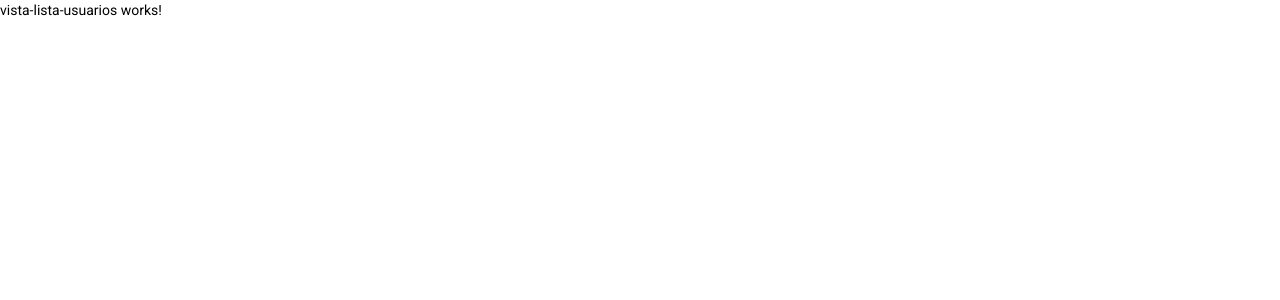
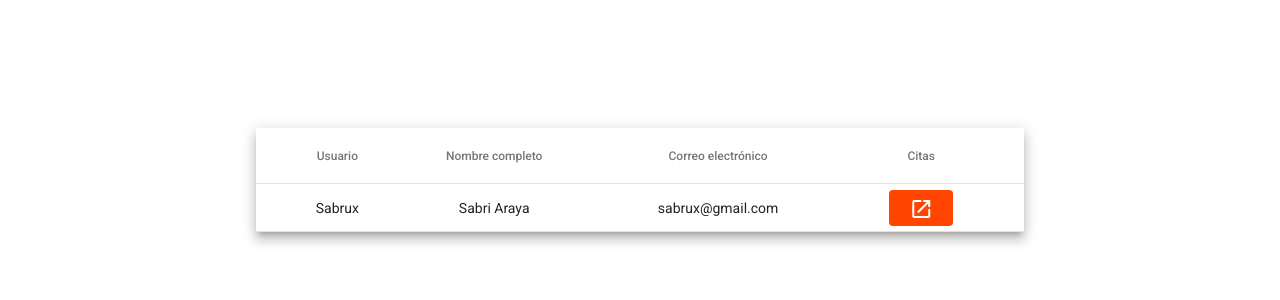
Before and after one commit to JavierAlfaroJara/SalonDeBellezaAngular, an Angular app in the folder salon-de-belleza/: page /vista-usuarios in a window 1280 px wide. Shown: the top 300 px of the page. Built offline with nearby package versions, Linux system fonts and the light colour scheme.

Commit message:
Vista de ver usuarios y citas de los mismos (WIP)

```diff
--- a/salon-de-belleza/src/app/app.module.ts
+++ b/salon-de-belleza/src/app/app.module.ts
@@ -21,6 +21,7 @@ import { MatTableModule } from '@angular/material/table';
 import { MatDialogModule } from '@angular/material/dialog';
 import { MatProgressSpinnerModule } from '@angular/material/progress-spinner';
 import {MatPaginatorModule} from '@angular/material/paginator';
+import {MatExpansionModule} from '@angular/material/expansion';
 
 @NgModule({
   declarations: [
@@ -47,7 +48,8 @@ import {MatPaginatorModule} from '@angular/material/paginator';
     MatDialogModule,
     MatPaginatorModule,
     MatInputModule,
-    MatIconModule
+    MatIconModule,
+    MatExpansionModule
   ],
   providers: [],
   bootstrap: [AppComponent]
--- a/salon-de-belleza/src/app/components/dialogs/dialogo-ver-citas-usuario/dialogo-ver-citas-usuario.component.html
+++ b/salon-de-belleza/src/app/components/dialogs/dialogo-ver-citas-usuario/dialogo-ver-citas-usuario.component.html
@@ -1 +1,30 @@
-<p>dialogo-ver-citas-usuario works!</p>
+<h1 style="text-align: center;">Citas de {{name}}</h1>
+<mat-list role="list">
+  <!-- Por cita en la lista hacer esto -->
+  <br>
+  <mat-list-item role="listitem">
+    <mat-expansion-panel
+                        (opened)="panelOpenState = true"
+                        (closed)="panelOpenState = false">
+
+      <!-- Aqui va el header del expansible -->
+      <!-- For cita en lista hacer estos -->
+      <mat-expansion-panel-header>
+        <mat-panel-title>
+          <!-- Aqui va la fecha de la cita -->
+          Fecha de la cita: *inserte fecha*
+        </mat-panel-title>
+        <mat-panel-description>
+          <!-- Aqui va el primer servicio de la cita -->
+          "Cita de *inserte servicio*"
+        </mat-panel-description>
+      </mat-expansion-panel-header>
+
+      <!-- Aqui va el contenido del expansible -->
+      <!-- Cuando le da a expandir se actualiza el contenido -->
+      <p>*Descripción de la cita misma* {{panelOpenState}}</p>
+    </mat-expansion-panel>
+    <br><br>
+  </mat-list-item>
+</mat-list>
+<br>
--- a/salon-de-belleza/src/app/components/dialogs/dialogo-ver-citas-usuario/dialogo-ver-citas-usuario.component.ts
+++ b/salon-de-belleza/src/app/components/dialogs/dialogo-ver-citas-usuario/dialogo-ver-citas-usuario.component.ts
@@ -1,4 +1,6 @@
-import { Component, OnInit } from '@angular/core';
+import { Component, Inject, OnInit } from '@angular/core';
+import { MatDialogRef, MAT_DIALOG_DATA } from '@angular/material/dialog';
+import { DialogData } from '../../vista-lista-usuarios/vista-lista-usuarios.component';
 
 @Component({
   selector: 'app-dialogo-ver-citas-usuario',
@@ -7,9 +9,22 @@ import { Component, OnInit } from '@angular/core';
 })
 export class DialogoVerCitasUsuarioComponent implements OnInit {
 
-  constructor() { }
+  id = ""
+  name = ""
+
+  datos: any;
+  panelOpenState = false;
+
+  constructor(
+    public dialogRef: MatDialogRef<DialogoVerCitasUsuarioComponent>,
+    @Inject(MAT_DIALOG_DATA) public data: DialogData,
+  ) {
+    this.datos = data
+  }
 
   ngOnInit(): void {
+    this.id = this.datos.id,
+    this.name = this.datos.name
   }
 
 }
--- a/salon-de-belleza/src/app/components/vista-lista-usuarios/vista-lista-usuarios.component.css
+++ b/salon-de-belleza/src/app/components/vista-lista-usuarios/vista-lista-usuarios.component.css
@@ -0,0 +1,109 @@
+.Container{
+    width: 100%;
+    height: 100%;
+    display:block;
+    align-items: center;
+    justify-content: center;
+}
+
+.example-h2 {
+    margin: 10px;
+  }
+
+  .example-section {
+    display: flex;
+    align-content: center;
+    align-items: center;
+    height: 60px;
+  }
+
+  .example-margin {
+    margin: 0 10px;
+  }
+
+.example-card {
+    max-width: 30%;
+    left: 35%;
+    top: 100px;
+}
+
+
+.inputSearch{
+    width: 50%;
+    margin-left: 25%;
+    margin-right: 5%;
+    margin-bottom: 7%;
+    display:block;
+    align-items: center;
+    justify-content: center;
+    color:white;
+    font-weight: bold;
+    font-size: 90%;
+    text-align-last: center;
+}
+
+.searchButtom{
+    color:white !important;
+    margin-top: 25%;
+    background-color: orangered;
+
+}
+.ButtomActions{
+    color: white;
+    background-color: orangered;
+}
+
+#toolbar{
+    background-color: #FF0000 !important ;
+    color: white !important;
+    align-content: center;
+    justify-content: center;
+}
+.material-icons{
+    color: white;
+}
+
+#icons2{
+    color: white !important;
+}
+
+table {
+    margin-top: 10%;
+    margin-left: 20%;
+    width: 60%;
+}
+
+th.mat-sort-header-sorted {
+    color: black;
+}
+
+::ng-deep .mat-focused .mat-form-field-label {
+    /*change color of label*/
+    color:white !important;
+    font-size: 12px;
+}
+
+::ng-deep.mat-form-field-underline {
+    /*change color of underline*/
+    background-color:white !important;
+    width: 30%;
+
+  }
+
+::ng-deep.mat-form-field-ripple {
+   /*change color of underline when focused*/
+   background-color: white !important;;
+   color: white;
+  }
+
+::ng-deep.mat-form-field-empty.mat-form-field-label {
+    color:white;
+    font-size: 12px;
+}
+::ng-deep.mat-focused.placeholder {
+    color: white;
+}
+
+.mat-header-cell{
+    text-align: center;
+}
--- a/salon-de-belleza/src/app/components/vista-lista-usuarios/vista-lista-usuarios.component.html
+++ b/salon-de-belleza/src/app/components/vista-lista-usuarios/vista-lista-usuarios.component.html
@@ -1 +1,32 @@
-<p>vista-lista-usuarios works!</p>
+<table mat-table [dataSource]="dataSource" matSort class="mat-elevation-z8" style="text-align: center; margin-bottom: 100px;">
+    <!-- Username Column -->
+    <ng-container matColumnDef="user">
+      <th mat-header-cell *matHeaderCellDef mat-sort-header> Usuario </th>
+      <td mat-cell *matCellDef="let element"> {{element.user_name}} </td>
+    </ng-container>
+
+    <!-- Name Column -->
+    <ng-container matColumnDef="nombre">
+      <th mat-header-cell *matHeaderCellDef mat-sort-header> Nombre completo </th>
+      <td mat-cell *matCellDef="let element"> {{element.full_name}} </td>
+    </ng-container>
+
+    <!-- Email Column -->
+    <ng-container matColumnDef="email">
+      <th mat-header-cell *matHeaderCellDef mat-sort-header> Correo electrónico </th>
+      <td mat-cell *matCellDef="let element"> {{element.email}} </td>
+    </ng-container>
+
+    <!-- Actions Column -->
+    <ng-container matColumnDef="actions">
+      <th mat-header-cell *matHeaderCellDef mat-sort-header> Citas </th>
+      <td mat-cell *matCellDef="let element">
+        <button mat-button class="ButtomActions" (click)= "openDialog(element.id, element.full_name)">
+          <span class="material-icons" id="icons2">open_in_new</span>
+        </button>
+      </td>
+    </ng-container>
+
+    <tr mat-header-row *matHeaderRowDef="displayedColumns"></tr>
+    <tr mat-row *matRowDef="let row; columns: displayedColumns;"></tr>
+ </table>
--- a/salon-de-belleza/src/app/components/vista-lista-usuarios/vista-lista-usuarios.component.ts
+++ b/salon-de-belleza/src/app/components/vista-lista-usuarios/vista-lista-usuarios.component.ts
@@ -1,15 +1,74 @@
-import { Component, OnInit } from '@angular/core';
+import { AfterViewInit, Component, OnInit, ViewChild } from '@angular/core';
+import { MatDialog } from '@angular/material/dialog';
+import { MatSort } from '@angular/material/sort';
+import { MatTableDataSource } from '@angular/material/table';
+import { DialogoVerCitasUsuarioComponent } from '../dialogs/dialogo-ver-citas-usuario/dialogo-ver-citas-usuario.component';
+
+export interface DialogData{
+  id: string
+  name: string
+}
 
 @Component({
   selector: 'app-vista-lista-usuarios',
   templateUrl: './vista-lista-usuarios.component.html',
   styleUrls: ['./vista-lista-usuarios.component.css']
 })
+
 export class VistaListaUsuariosComponent implements OnInit {
 
-  constructor() { }
+  ELEMENT_DATA: any[] = []
+  Clientes: any;
+  infoClientes: any;
 
+  constructor(
+    // private dialogService: DialogsServiceService,
+    public dialog: MatDialog
+  ) { }
+
+  displayedColumns: string[] = ['user','nombre', 'email', 'actions'];
+  dataSource = new MatTableDataSource(this.ELEMENT_DATA);
+
+  @ViewChild(MatSort)
+  sort: MatSort = new MatSort;
   ngOnInit(): void {
+    this.generarClientes();
+    this.dataSource.sort = this.sort;
+  }
+
+  generarClientes(){
+
+    // To-do: esto se descomenta cuando se agreguen los servicios pertinentes
+
+    // this.clientService.getClients().subscribe(
+    //   (response: any) =>{
+    //     this.Clientes = response
+    //     this.dataSource = this.Clientes.results
+    //   });
+
+    // To-do: esto se borra cuando se agreguen los servicios pertinentes
+    let json = {
+      id: 1,
+      full_name: "Sabri Araya",
+      user_name: "Sabrux",
+      email: "sabrux@gmail.com",
+      fecha: "0001-01-01T00:00:00"
+    }
+    this.ELEMENT_DATA.push(json);
+
+  }
+
+  openDialog(id: any, full_name: any): void {
+    this.dialog.open(DialogoVerCitasUsuarioComponent,
+      {
+        data:{
+          id: id,
+          name: full_name,
+          height: '500px',
+          width: '800px'
+        },
+        disableClose: false
+      }).afterClosed();
   }
 
 }
--- a/salon-de-belleza/src/index.html
+++ b/salon-de-belleza/src/index.html
@@ -2,7 +2,7 @@
 <html lang="en">
 <head>
   <meta charset="utf-8">
-  <title>SalonDeBelleza</title>
+  <title>Salon de belleza</title>
   <base href="/">
   <meta name="viewport" content="width=device-width, initial-scale=1">
   <link rel="icon" type="image/x-icon" href="favicon.ico">
```
